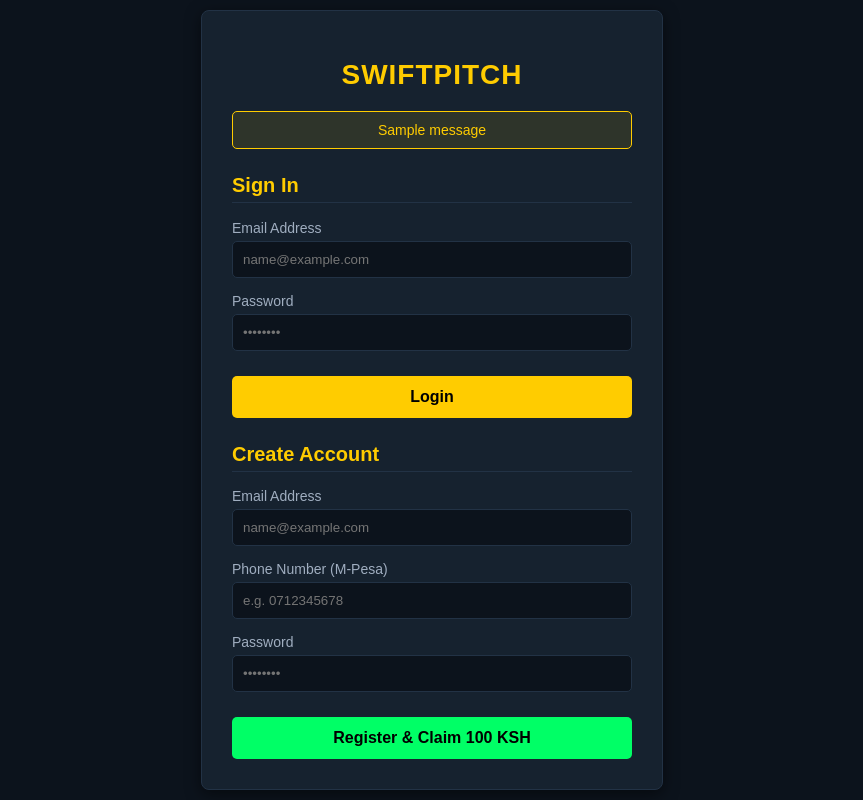
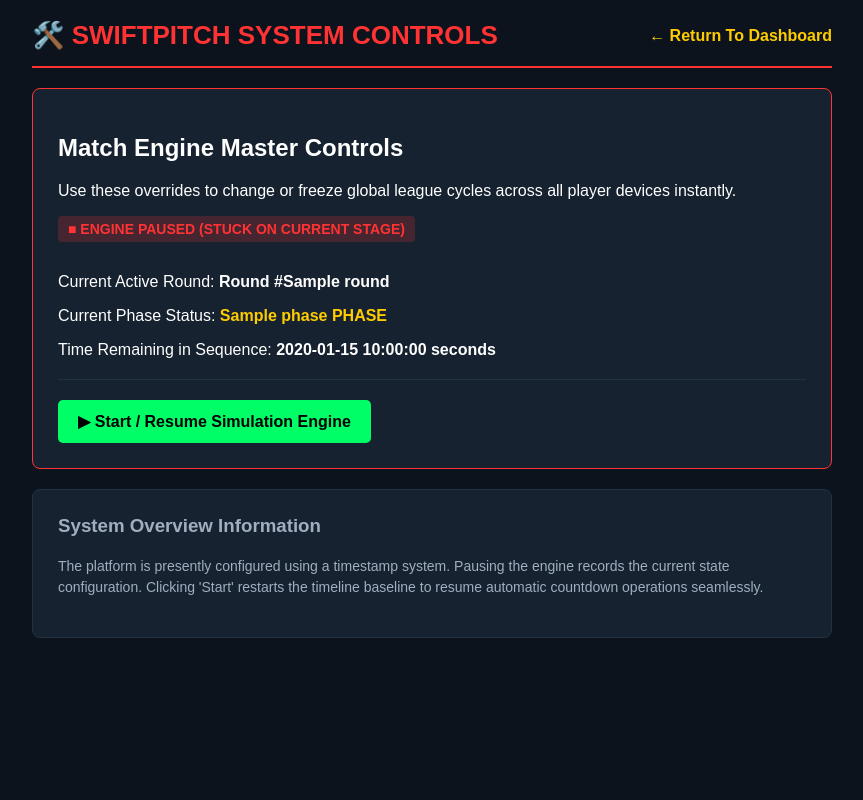
Before and after one commit to rayankanja793-art/Ceru.lean, a Flask app: template templates/login.html in a window 1280 px wide. Shown: the whole page, without its empty margins (208-1071 px from the left). Run offline with Flask 3, Linux system fonts and the light colour scheme; the template is opened without the code that fills it: most values are stand-ins (such as "Sample title", 1, 10 or a date in 2020); one stand-in notice (Sample message) is shown.

Commit message:
Update login.html

```diff
--- a/templates/login.html
+++ b/templates/login.html
@@ -3,64 +3,65 @@
 <head>
     <meta charset="UTF-8">
     <meta name="viewport" content="width=device-width, initial-scale=1.0">
-    <title>SwiftPitch - Login / Register</title>
+    <title>SwiftPitch - Admin Console</title>
     <style>
-        body { font-family: Arial, sans-serif; background-color: #0c131c; color: white; display: flex; justify-content: center; align-items: center; min-height: 100vh; margin: 0; }
-        .auth-container { background-color: #16222f; padding: 30px; border-radius: 8px; border: 1px solid #223245; width: 100%; max-width: 400px; box-shadow: 0 4px 15px rgba(0,0,0,0.5); }
-        h1 { text-align: center; color: #ffcc00; margin-bottom: 20px; font-size: 28px; letter-spacing: 1px; }
-        h2 { color: #ffcc00; font-size: 20px; border-bottom: 1px solid #223245; padding-bottom: 5px; margin-top: 25px; }
-        .form-group { margin-bottom: 15px; }
-        label { display: block; margin-bottom: 5px; font-size: 14px; color: #a0aec0; }
-        input { width: 100%; padding: 10px; border-radius: 5px; border: 1px solid #223245; background-color: #0c131c; color: white; box-sizing: border-box; }
-        input:focus { border-color: #ffcc00; outline: none; }
-        .btn { background-color: #ffcc00; color: black; border: none; padding: 12px; border-radius: 5px; cursor: pointer; font-weight: bold; width: 100%; font-size: 16px; margin-top: 10px; transition: background 0.2s; }
-        .btn:hover { background-color: #e6b800; }
-        .alert { background-color: rgba(255, 204, 0, 0.1); border: 1px solid #ffcc00; color: #ffcc00; padding: 10px; border-radius: 5px; margin-bottom: 20px; font-size: 14px; text-align: center; }
+        body { font-family: Arial, sans-serif; background-color: #0c131c; color: white; padding: 20px; margin: 0; }
+        .container { max-width: 800px; margin: 0 auto; }
+        .header { display: flex; justify-content: space-between; align-items: center; border-bottom: 2px solid #ff3333; padding-bottom: 15px; margin-bottom: 20px; }
+        h1 { color: #ff3333; margin: 0; font-size: 26px; }
+        .card { background-color: #16222f; padding: 25px; border-radius: 8px; border: 1px solid #ff3333; margin-bottom: 20px; }
+        .btn { border: none; padding: 12px 20px; border-radius: 5px; cursor: pointer; font-weight: bold; font-size: 16px; margin-right: 10px; }
+        .btn-start { background-color: #00ff66; color: black; }
+        .btn-stop { background-color: #ff3333; color: white; }
+        .back-btn { color: #ffcc00; text-decoration: none; font-weight: bold; }
+        .status-indicator { display: inline-block; padding: 5px 10px; border-radius: 4px; font-weight: bold; font-size: 14px; margin-bottom: 15px; }
     </style>
 </head>
 <body>
 
-    <div class="auth-container">
-        <h1>SWIFTPITCH</h1>
+    <div class="container">
+        <!-- ADMIN HEADER -->
+        <div class="header">
+            <h1>🛠️ SWIFTPITCH SYSTEM CONTROLS</h1>
+            <a href="/" class="back-btn">← Return To Dashboard</a>
+        </div>
 
-        {% with messages = get_flashed_messages() %}
-            {% if messages %}
-                {% for message in messages %}
-                    <div class="alert">{{ message }}</div>
-                {% endfor %}
-            {% endif %}
-        {% endwith %}
+        <div class="card">
+            <h2>Match Engine Master Controls</h2>
+            <p>Use these overrides to change or freeze global league cycles across all player devices instantly.</p>
 
-        <h2>Sign In</h2>
-        <form action="/login" method="POST">
-            <div class="form-group">
-                <label for="login-email">Email Address</label>
-                <input type="email" id="login-email" name="email" required placeholder="name@example.com">
+            <!-- STATUS MONITOR -->
+            <div>
+                {% if state.is_running %}
+                    <span class="status-indicator" style="background-color: rgba(0, 255, 102, 0.2); color: #00ff66;">● ENGINE ACTIVE (RUNNING DYNAMICALLY)</span>
+                {% else %}
+                    <span class="status-indicator" style="background-color: rgba(255, 51, 51, 0.2); color: #ff3333;">■ ENGINE PAUSED (STUCK ON CURRENT STAGE)</span>
+                {% endif %}
             </div>
-            <div class="form-group">
-                <label for="login-password">Password</label>
-                <input type="password" id="login-password" name="password" required placeholder="••••••••">
-            </div>
-            <button type="submit" class="btn">Login</button>
-        </form>
 
-        <h2>Create Account</h2>
-        <form action="/register" method="POST">
-            <div class="form-group">
-                <label for="reg-email">Email Address</label>
-                <input type="email" id="reg-email" name="email" required placeholder="name@example.com">
-            </div>
-            <div class="form-group">
-                <label for="reg-phone">Phone Number (M-Pesa)</label>
-                <input type="tel" id="reg-phone" name="phone" placeholder="e.g. 0712345678">
-            </div>
-            <div class="form-group">
-                <label for="reg-password">Password</label>
-                <input type="password" id="reg-password" name="password" required placeholder="••••••••">
-            </div>
-            <button type="submit" class="btn" style="background-color: #00ff66;">Register & Claim 100 KSH</button>
-        </form>
+            <p>Current Active Round: <strong>Round #{{ state.round }}</strong></p>
+            <p>Current Phase Status: <strong style="color: #ffcc00;">{{ state.phase }} PHASE</strong></p>
+            <p>Time Remaining in Sequence: <strong>{{ state.time }} seconds</strong></p>
 
+            <hr style="border: 0; border-top: 1px solid #223245; margin: 20px 0;">
+
+            <!-- INTERACTIVE OVERRIDE TRIGGER BUTTONS -->
+            <form method="POST" action="/admin">
+                {% if state.is_running %}
+                    <button type="submit" name="action" value="stop" class="btn btn-stop">🛑 Force Stop & Pause Clock</button>
+                {% else %}
+                    <button type="submit" name="action" value="start" class="btn btn-start">▶ Start / Resume Simulation Engine</button>
+                {% endif %}
+            </form>
+        </div>
+
+        <!-- REFERENCE MATRIX CARD -->
+        <div class="card" style="border-color: #223245;">
+            <h3 style="margin-top: 0; color: #a0aec0;">System Overview Information</h3>
+            <p style="font-size: 14px; color: #a0aec0; line-height: 1.5;">
+                The platform is presently configured using a timestamp system. Pausing the engine records the current state configuration. Clicking 'Start' restarts the timeline baseline to resume automatic countdown operations seamlessly.
+            </p>
+        </div>
     </div>
 
 </body>
```
